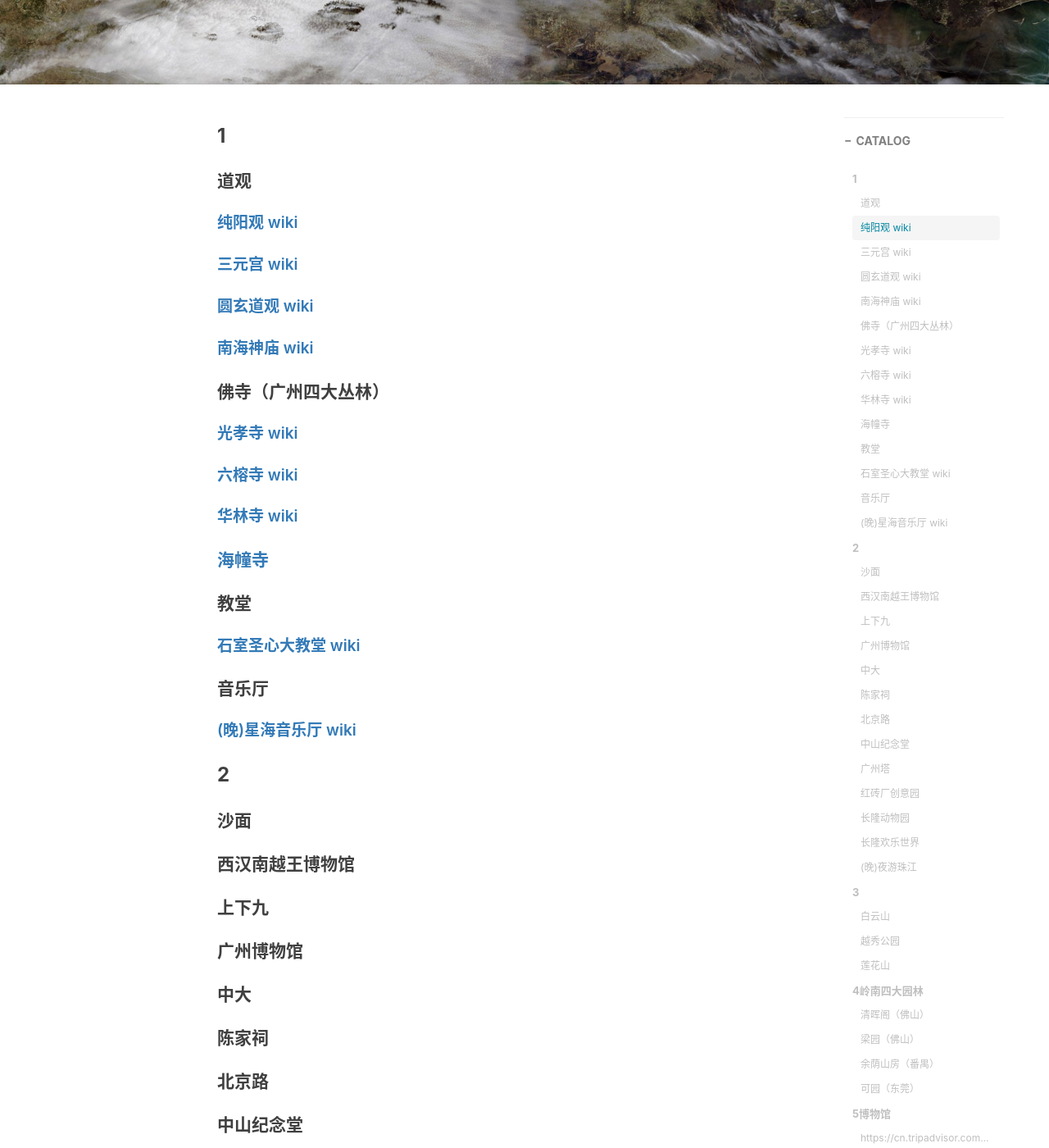
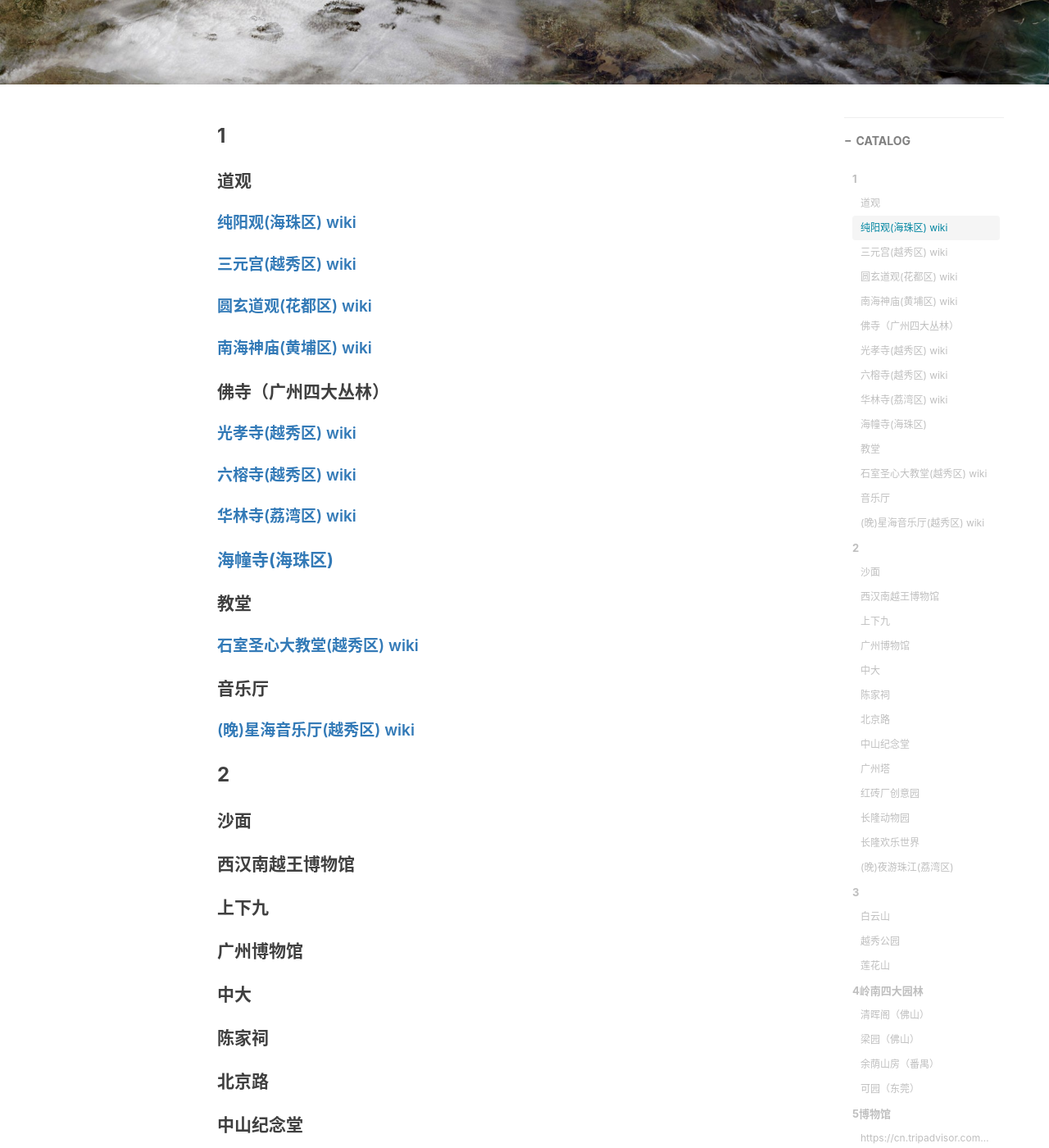
Before and after one commit to anchor2017/anchor2017.github.io, a Jekyll site: the page built from _posts/2019-03-26-In-Guangzhou-2019.md, in a window 1280 px wide and 1400 px high, scrolled down 420 px. Shown: the whole window at 82% size. Built offline with Jekyll 4.4.1, drawn with Linux system fonts in a browser that asks for light colours; nearby versions of some CDN libraries; comment, search, counter and statistics services are not loaded.

Commit message:
Update 2019-03-26-In-Guangzhou-2019.md

```diff
--- a/_posts/2019-03-26-In-Guangzhou-2019.md
+++ b/_posts/2019-03-26-In-Guangzhou-2019.md
@@ -15,22 +15,22 @@ mermaid: true
 
 #### 道观
 
-##### [纯阳观](https://baike.baidu.com/item/%E7%BA%AF%E9%98%B3%E8%A7%82/8730) [wiki](https://zh.wikipedia.org/wiki/%E7%BA%AF%E9%98%B3%E8%A7%82_(%E5%B9%BF%E5%B7%9E))
-##### [三元宫](https://baike.baidu.com/item/%E4%B8%89%E5%85%83%E5%AE%AB/13032396) [wiki](https://zh.wikipedia.org/wiki/%E4%B8%89%E5%85%83%E5%AE%AB_(%E5%B9%BF%E5%B7%9E))
-##### [圆玄道观](https://baike.baidu.com/item/%E5%9C%86%E7%8E%84%E9%81%93%E8%A7%82) [wiki](https://zh.wikipedia.org/wiki/%E5%BB%A3%E6%9D%B1%E5%9C%93%E7%8E%84%E9%81%93%E8%A7%80)
-##### [南海神庙](https://baike.baidu.com/item/%E5%8D%97%E6%B5%B7%E7%A5%9E%E5%BA%99) [wiki](https://zh.wikipedia.org/wiki/%E5%8D%97%E6%B5%B7%E7%A5%9E%E5%BA%99)
+##### [纯阳观(海珠区)](https://baike.baidu.com/item/%E7%BA%AF%E9%98%B3%E8%A7%82/8730) [wiki](https://zh.wikipedia.org/wiki/%E7%BA%AF%E9%98%B3%E8%A7%82_(%E5%B9%BF%E5%B7%9E))
+##### [三元宫(越秀区)](https://baike.baidu.com/item/%E4%B8%89%E5%85%83%E5%AE%AB/13032396) [wiki](https://zh.wikipedia.org/wiki/%E4%B8%89%E5%85%83%E5%AE%AB_(%E5%B9%BF%E5%B7%9E))
+##### [圆玄道观(花都区)](https://baike.baidu.com/item/%E5%9C%86%E7%8E%84%E9%81%93%E8%A7%82) [wiki](https://zh.wikipedia.org/wiki/%E5%BB%A3%E6%9D%B1%E5%9C%93%E7%8E%84%E9%81%93%E8%A7%80)
+##### [南海神庙(黄埔区)](https://baike.baidu.com/item/%E5%8D%97%E6%B5%B7%E7%A5%9E%E5%BA%99) [wiki](https://zh.wikipedia.org/wiki/%E5%8D%97%E6%B5%B7%E7%A5%9E%E5%BA%99)
 
 #### 佛寺（广州四大丛林）
-##### [光孝寺](https://baike.baidu.com/item/%E5%85%89%E5%AD%9D%E5%AF%BA/62314) [wiki](https://zh.wikipedia.org/wiki/%E5%85%89%E5%AD%9D%E5%AF%BA_(%E5%B9%BF%E5%B7%9E))
-##### [六榕寺](https://baike.baidu.com/item/%E5%85%AD%E6%A6%95%E5%AF%BA/1269803) [wiki](https://zh.wikipedia.org/wiki/%E5%85%AD%E6%A6%95%E5%AF%BA)
-##### [华林寺](https://baike.baidu.com/item/%E5%8D%8E%E6%9E%97%E5%AF%BA/55188) [wiki](https://zh.wikipedia.org/wiki/%E5%8D%8E%E6%9E%97%E5%AF%BA)
-#### [海幢寺](https://baike.baidu.com/item/海幢寺/2965138)
+##### [光孝寺(越秀区)](https://baike.baidu.com/item/%E5%85%89%E5%AD%9D%E5%AF%BA/62314) [wiki](https://zh.wikipedia.org/wiki/%E5%85%89%E5%AD%9D%E5%AF%BA_(%E5%B9%BF%E5%B7%9E))
+##### [六榕寺(越秀区)](https://baike.baidu.com/item/%E5%85%AD%E6%A6%95%E5%AF%BA/1269803) [wiki](https://zh.wikipedia.org/wiki/%E5%85%AD%E6%A6%95%E5%AF%BA)
+##### [华林寺(荔湾区)](https://baike.baidu.com/item/%E5%8D%8E%E6%9E%97%E5%AF%BA/55188) [wiki](https://zh.m.wikipedia.org/wiki/华林寺_(广州))
+#### [海幢寺(海珠区)](https://baike.baidu.com/item/海幢寺/2965138)
 
 #### 教堂
-##### [石室圣心大教堂](https://baike.baidu.com/item/%E7%9F%B3%E5%AE%A4%E5%9C%A3%E5%BF%83%E5%A4%A7%E6%95%99%E5%A0%82) [wiki](https://zh.wikipedia.org/wiki/%E7%9F%B3%E5%AE%A4%E5%9C%A3%E5%BF%83%E5%A4%A7%E6%95%99%E5%A0%82)
+##### [石室圣心大教堂(越秀区)](https://baike.baidu.com/item/%E7%9F%B3%E5%AE%A4%E5%9C%A3%E5%BF%83%E5%A4%A7%E6%95%99%E5%A0%82) [wiki](https://zh.wikipedia.org/wiki/%E7%9F%B3%E5%AE%A4%E5%9C%A3%E5%BF%83%E5%A4%A7%E6%95%99%E5%A0%82)
 
 #### 音乐厅
-##### [(晚)星海音乐厅](https://baike.baidu.com/item/%E6%98%9F%E6%B5%B7%E9%9F%B3%E4%B9%90%E5%8E%85) [wiki](https://zh.wikipedia.org/wiki/%E6%98%9F%E6%B5%B7%E9%9F%B3%E4%B9%90%E5%8E%85)
+##### [(晚)星海音乐厅(越秀区)](https://baike.baidu.com/item/%E6%98%9F%E6%B5%B7%E9%9F%B3%E4%B9%90%E5%8E%85) [wiki](https://zh.wikipedia.org/wiki/%E6%98%9F%E6%B5%B7%E9%9F%B3%E4%B9%90%E5%8E%85)
 
 ### 2
 #### 沙面
@@ -45,7 +45,7 @@ mermaid: true
 #### 红砖厂创意园
 #### 长隆动物园
 #### 长隆欢乐世界
-#### [(晚)夜游珠江](https://baike.baidu.com/item/%E7%8F%A0%E6%B1%9F%E5%A4%9C%E6%B8%B8)
+#### [(晚)夜游珠江(荔湾区)](https://baike.baidu.com/item/%E7%8F%A0%E6%B1%9F%E5%A4%9C%E6%B8%B8)
 
 ### 3
 #### 白云山
```
